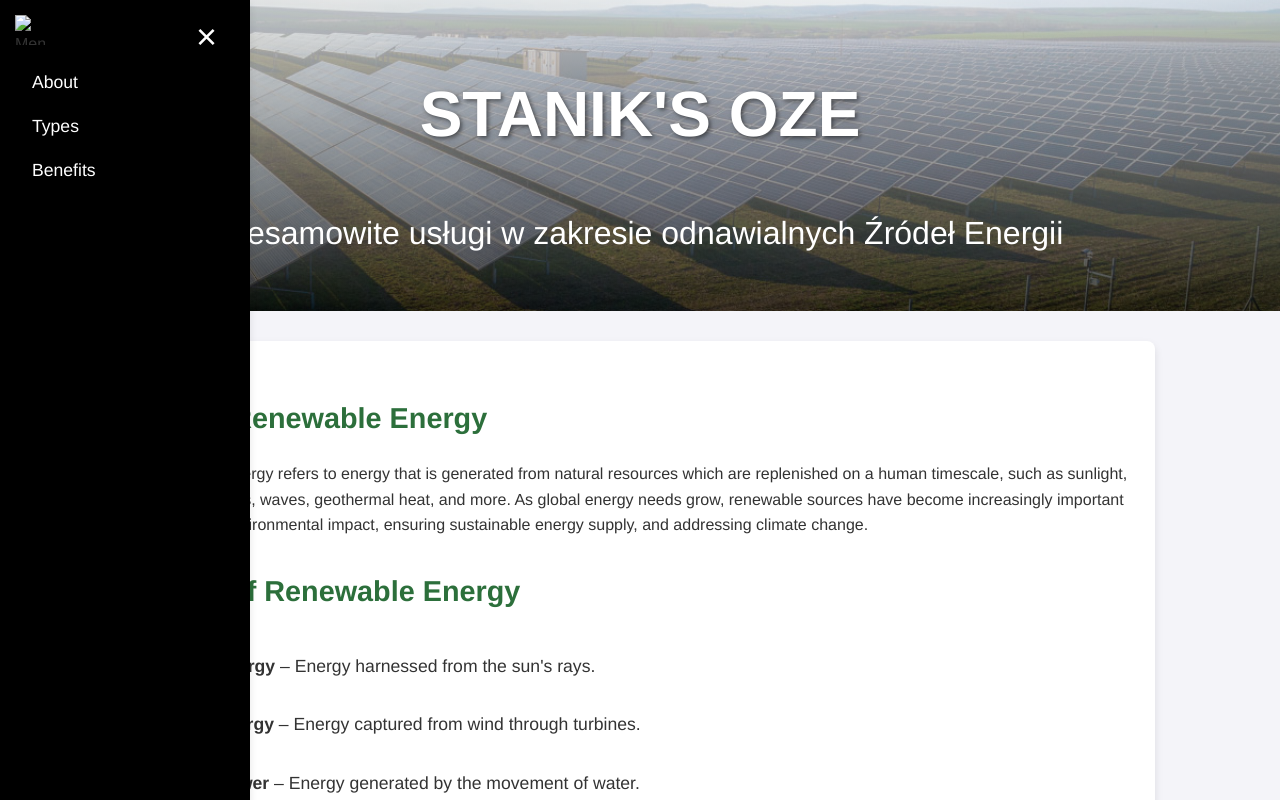
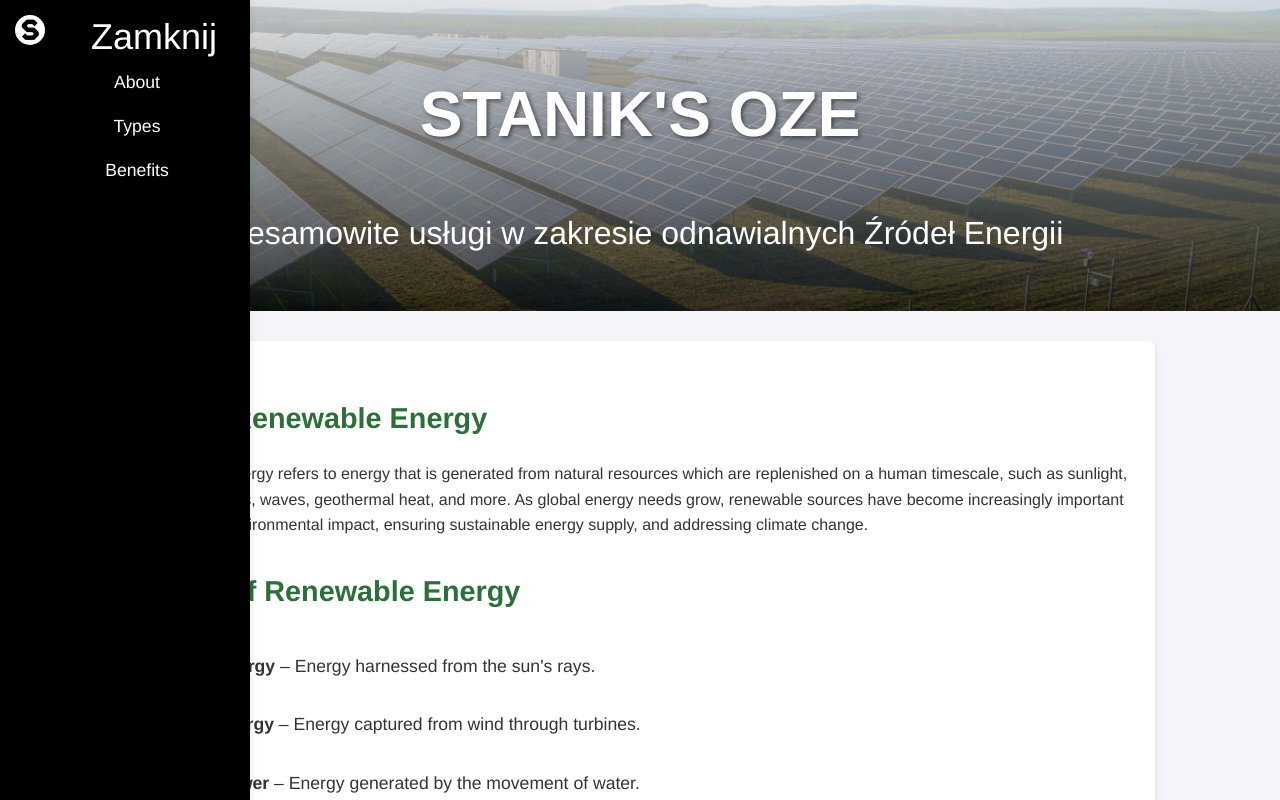
Before and after one commit to staniorr/SuperRespozytorium, a plain HTML site: page index.html in a window 1280 px wide. Both pictures are taken after a click on the element 30 px from the left and 30 px from the top of the page. Shown: the top 800 px of the page. Drawn offline with Linux system fonts and the light colour scheme.

Commit message:
index.html

```diff
--- a/index.html
+++ b/index.html
@@ -27,11 +27,11 @@
         }
         nav {
             height: 100%;
-            width: 0;
+            width: 250px; /* Ujawnij fragment menu nawigacyjnego */
             position: fixed;
             z-index: 1;
             top: 0;
-            left: 0;
+            left: -250px; /* Przesuń menu nawigacyjne poza ekran */
             background-color: #000;
             overflow-x: hidden;
             transition: 0.5s;
@@ -44,11 +44,12 @@
             font-size: 1.1em;
             color: #fff;
             display: block;
-            transition: 0.3s;
+            transition: background-color 0.3s, color 0.3s;
+            text-align: center; /* Wyśrodkuj tekst */
         }
         nav a:hover {
-            color: #f4f4f9;
-            text-decoration: underline;
+            background-color: #fff;
+            color: #000;
         }
         nav .closebtn {
             position: absolute;
@@ -56,6 +57,8 @@
             right: 25px;
             font-size: 36px;
             margin-left: 50px;
+            color: #fff;
+            cursor: pointer;
         }
         #menuBtn {
             cursor: pointer;
@@ -68,6 +71,8 @@
             display: flex;
             align-items: center;
             justify-content: center;
+            background-color: #fff; /* Dodaj biały kolor tła */
+            border-radius: 50%; /* Opcjonalnie, aby dodać zaokrąglone rogi */
         }
         #menuBtn img {
             width: 100%;
@@ -126,11 +131,11 @@
     </header>
 
     <span id="menuBtn" onclick="toggleNav()">
-        <img src="path/to/your/image.png" alt="Menu Icon">
+        <img src="images/letter_s_PNG26.png" alt="Menu Icon">
     </span>
 
     <nav id="mySidenav" class="sidenav">
-        <a href="javascript:void(0)" class="closebtn" onclick="closeNav()">&times;</a>
+        <a href="javascript:void(0)" class="closebtn" onclick="closeNav()">Zamknij</a>
         <a href="#about">About</a>
         <a href="#types">Types</a>
         <a href="#benefits">Benefits</a>
@@ -173,6 +178,7 @@
     <script>
         function toggleNav() {
             const menuBtn = document.getElementById("menuBtn");
+            const sidenav = document.getElementById("mySidenav");
             if (menuBtn.classList.contains("open")) {
                 closeNav();
             } else {
@@ -181,12 +187,12 @@
         }
 
         function openNav() {
-            document.getElementById("mySidenav").style.width = "250px";
+            document.getElementById("mySidenav").style.left = "0";
             document.getElementById("menuBtn").classList.add("open");
         }
 
         function closeNav() {
-            document.getElementById("mySidenav").style.width = "0";
+            document.getElementById("mySidenav").style.left = "-250px";
             document.getElementById("menuBtn").classList.remove("open");
         }
     </script>
```
Also changed, not shown: images/letter-s-icon-logo-design-vector_474888-4277.avif (deleted), images/letter_s_PNG26.png (added).
